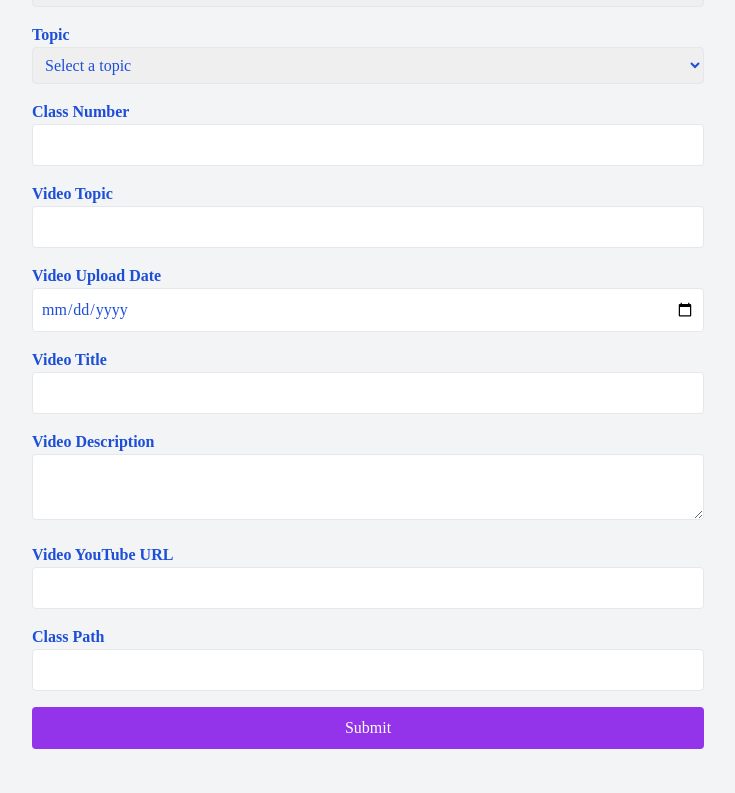
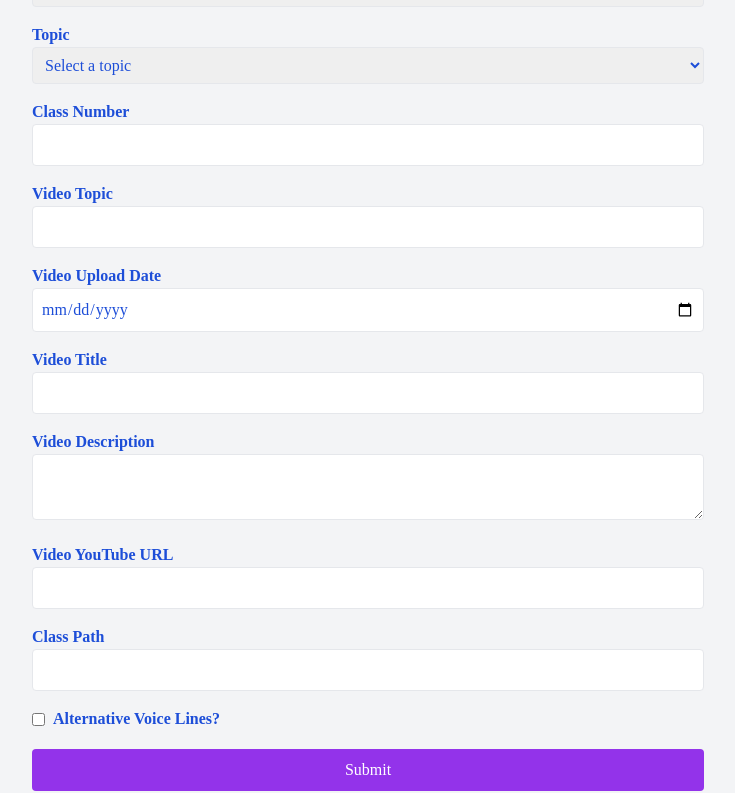
Before and after one commit to lepeter-solutions/infoking, a React (Vite) app: page /admin in a window 1280 px wide. Shown: the part 238-1031 px from the top of the page, without its empty margins (272-1007 px from the left). Built offline with nearby package versions, Linux system fonts and the light colour scheme; the HTML template or start-up script is replaced by a standard one.

Commit message:
Added alternative voicelines

```diff
--- a/src/Admin.jsx
+++ b/src/Admin.jsx
@@ -11,13 +11,19 @@ function Admin() {
     videoDescription: '',
     videoYoutubeUrl: '',
     classPath: '',
+    alternativeVoiceLines: false,
+    darthVaderYoutubeUrl: '',
+    simpsonsYoutubeUrl: '',
   });
 
   const [deleteId, setDeleteId] = useState('');
 
   const handleChange = (e) => {
-    const { name, value } = e.target;
-    setFormData({ ...formData, [name]: value });
+    const { name, value, type, checked } = e.target;
+    setFormData({
+      ...formData,
+      [name]: type === 'checkbox' ? checked : value,
+    });
   };
 
   const handleSubmit = async (e) => {
@@ -43,6 +49,9 @@ function Admin() {
           videoDescription: '',
           videoYoutubeUrl: '',
           classPath: '',
+          alternativeVoiceLines: false,
+          darthVaderYoutubeUrl: '',
+          simpsonsYoutubeUrl: '',
         });
       } else {
         alert('Failed to add data. Please try again.');
@@ -118,7 +127,7 @@ function Admin() {
               <option value="SUM Function">SUM Function</option>
               <option value="VLOOKUP">VLOOKUP</option>
               <option value="Pivot Tables">Pivot Tables</option>
-              <option value="DATE Function">DATE Function</option> {/* New topic added */}
+              <option value="DATE Function">DATE Function</option>
             </select>
           </div>
           <div>
@@ -197,6 +206,44 @@ function Admin() {
               required
             />
           </div>
+          <div>
+            <label className="inline-flex items-center font-bold text-blue-700">
+              <input
+                type="checkbox"
+                name="alternativeVoiceLines"
+                checked={formData.alternativeVoiceLines}
+                onChange={handleChange}
+                className="mr-2"
+              />
+              Alternative Voice Lines?
+            </label>
+          </div>
+          {formData.alternativeVoiceLines && (
+            <>
+              <div>
+                <label className="block font-bold text-blue-700">Darth Vader YouTube URL</label>
+                <input
+                  type="url"
+                  name="darthVaderYoutubeUrl"
+                  value={formData.darthVaderYoutubeUrl}
+                  onChange={handleChange}
+                  className="w-full p-2 border rounded text-blue-700"
+                  required
+                />
+              </div>
+              <div>
+                <label className="block font-bold text-blue-700">Simpsons YouTube URL</label>
+                <input
+                  type="url"
+                  name="simpsonsYoutubeUrl"
+                  value={formData.simpsonsYoutubeUrl}
+                  onChange={handleChange}
+                  className="w-full p-2 border rounded text-blue-700"
+                  required
+                />
+              </div>
+            </>
+          )}
           <button
             type="submit"
             className="w-full bg-purple-600 text-white p-2 rounded hover:bg-purple-700"
```
